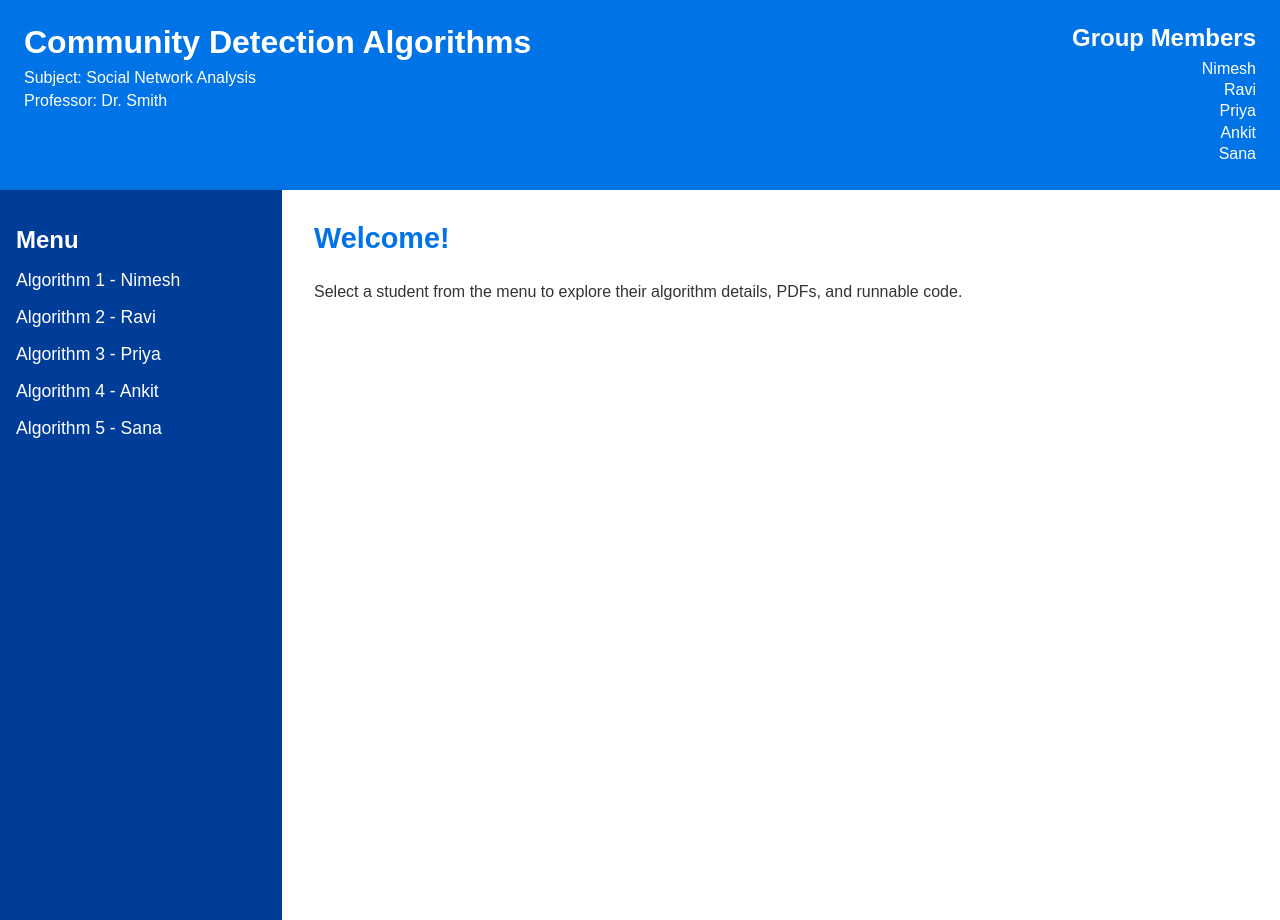
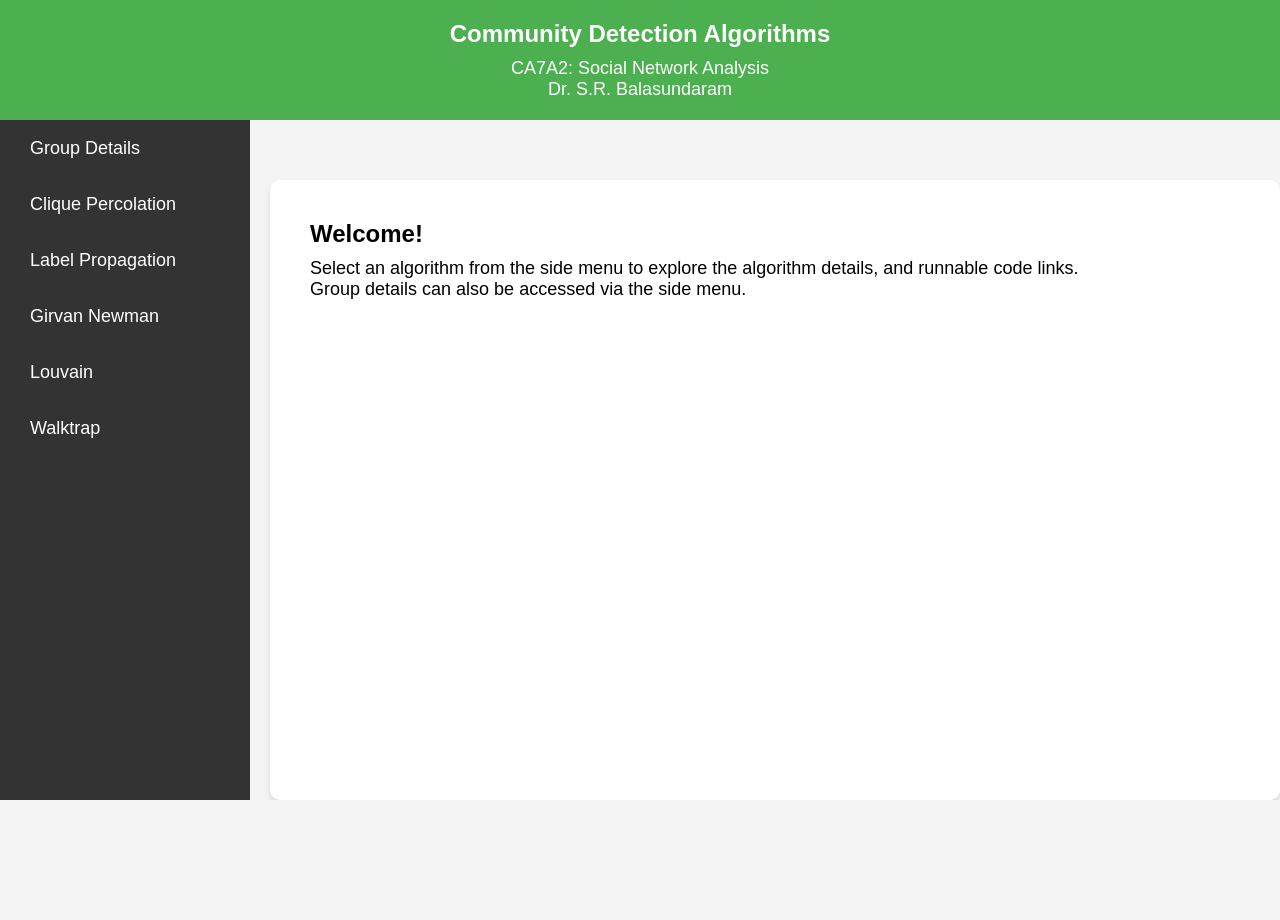
Before and after one commit to NimeshKumarNadar/SNA-CommunityDetection, a plain HTML site: page index.html in a window 1280 px wide. After the commit the page ends 800 px from the top, so only its background shows below. Drawn offline with Linux system fonts and the light colour scheme.

Commit message:
Final updated files

```diff
--- a/index.html
+++ b/index.html
@@ -3,7 +3,7 @@
 <head>
   <meta charset="UTF-8">
   <meta name="viewport" content="width=device-width, initial-scale=1.0">
-  <title>Final Submission - Community Detection</title>
+  <title>G6</title>
   <link rel="stylesheet" href="styles.css">
   <script src="scripts.js" defer></script>
 </head>
@@ -12,41 +12,34 @@
   <header>
     <div class="header-container">
       <div class="header-details">
-        <h1>Community Detection Algorithms</h1>
-        <p>Subject: Social Network Analysis</p>
-        <p>Professor: Dr. Smith</p>
-      </div>
-      <div class="header-members">
-        <h2>Group Members</h2>
-        <ul>
-          <li>Nimesh</li>
-          <li>Ravi</li>
-          <li>Priya</li>
-          <li>Ankit</li>
-          <li>Sana</li>
-        </ul>
+        <h2>Community Detection Algorithms</h2>
+        <p>CA7A2: Social Network Analysis</p>
+        <p>Dr. S.R. Balasundaram</p>
       </div>
     </div>
   </header>
 
-  <!-- Main Content Section -->
-  <div class="container">
+  <!-- Main Content Section (Body) -->
+  <div class="main-container">
     <!-- Sidebar Menu -->
     <div class="sidebar">
       <h2>Menu</h2>
       <ul>
-        <li><a href="#" onclick="loadContent('student1')">Algorithm 1 - Nimesh</a></li>
-        <li><a href="#" onclick="loadContent('student2')">Algorithm 2 - Ravi</a></li>
-        <li><a href="#" onclick="loadContent('student3')">Algorithm 3 - Priya</a></li>
-        <li><a href="#" onclick="loadContent('student4')">Algorithm 4 - Ankit</a></li>
-        <li><a href="#" onclick="loadContent('student5')">Algorithm 5 - Sana</a></li>
+        <li><a href="#" onclick="loadGroupMembers()">Group Details</a></li>
+        <li><a href="#" onclick="loadContent('student1')">Clique Percolation</a></li>
+        <li><a href="#" onclick="loadContent('student4')">Label Propagation</a></li>
+	<li><a href="#" onclick="loadContent('student2')">Girvan Newman</a></li>
+        <li><a href="#" onclick="loadContent('student3')">Louvain</a></li>
+        <li><a href="#" onclick="loadContent('student5')">Walktrap</a></li>
       </ul>
     </div>
 
-    <!-- Main Content -->
-    <div class="content" id="content">
-      <h2>Welcome!</h2>
-      <p>Select a student from the menu to explore their algorithm details, PDFs, and runnable code.</p>
+    <!-- Main Content Section -->
+    <div class="main-content">
+      <div class="content" id="content">
+        <h2>Welcome!</h2>
+        <p>Select an algorithm from the side menu to explore the algorithm details, and runnable code links.<br>Group details can also be accessed via the side menu.</p>
+      </div>
     </div>
   </div>
 </body>
--- a/scripts.js
+++ b/scripts.js
@@ -1,66 +1,74 @@
-// Sample JavaScript for loading content dynamically
+// Function to load student content
 function loadContent(student) {
   let content = document.getElementById('content');
 
+  // Algorithm 1 - Nimesh
   if (student === 'student1') {
     content.innerHTML = `
-      <h2>Algorithm 1 - Nimesh</h2>
-      <p>This is a brief description of the first algorithm. The algorithm is used to perform a specific task related to community detection in social networks.</p>
-      <p><strong>Introduction PDF:</strong> <a href="pdfs/algorithm1_intro.pdf" target="_blank">View PDF</a></p>
+      <h2>Clique Percolation Method</h2>
+      <p><strong>Details:</strong> <a href="pdfs/CPM.pdf" target="_blank">Click here for details</a></p>
       <p><strong>Run Code:</strong></p>
       <ul>
-        <li><a href="https://colab.research.google.com/1" target="_blank">Google Colab Link 1</a></li>
-        <li><a href="https://colab.research.google.com/2" target="_blank">Google Colab Link 2</a></li>
-        <li><a href="https://colab.research.google.com/3" target="_blank">Google Colab Link 3</a></li>
-      </ul>
+        <li><a href="https://colab.research.google.com/drive/12kux0OuH2EngjzgugyPjIJlHoa61yIsF?usp=sharing" target="_blank">Google Colab Link</a></li>
+        </ul>
     `;
-  } else if (student === 'student2') {
+  }
+  // Algorithm 2 - Ravi
+  else if (student === 'student2') {
     content.innerHTML = `
-      <h2>Algorithm 2 - Ravi</h2>
-      <p>This is a brief description of the second algorithm, with its own specific details and functionality related to community detection.</p>
-      <p><strong>Introduction PDF:</strong> <a href="pdfs/algorithm2_intro.pdf" target="_blank">View PDF</a></p>
+      <h2>Girvan Newman Algorithm</h2>
+      <p><strong>Details:</strong> <a href="pdfs/Girvan.pdf" target="_blank">Click here for details</a></p>
       <p><strong>Run Code:</strong></p>
       <ul>
-        <li><a href="https://colab.research.google.com/4" target="_blank">Google Colab Link 1</a></li>
-        <li><a href="https://colab.research.google.com/5" target="_blank">Google Colab Link 2</a></li>
-        <li><a href="https://colab.research.google.com/6" target="_blank">Google Colab Link 3</a></li>
-      </ul>
+        <li><a href="https://colab.research.google.com/drive/1LhDfiEU7H-udBc-qMkalnAp--niJKxTW?usp=sharing" target="_blank">Google Colab Link</a></li>
+        </ul>
     `;
-  } else if (student === 'student3') {
+  }
+  // Algorithm 3 - Priya
+  else if (student === 'student3') {
     content.innerHTML = `
-      <h2>Algorithm 3 - Priya</h2>
-      <p>This algorithm tackles a specific problem in community detection. Here's how it works and how to run it.</p>
-      <p><strong>Introduction PDF:</strong> <a href="pdfs/algorithm3_intro.pdf" target="_blank">View PDF</a></p>
+      <h2>Louvain Method</h2>
+      <p><strong>Details:</strong> <a href="pdfs/Louvain Method.pdf" target="_blank">Click here for details</a></p>
       <p><strong>Run Code:</strong></p>
       <ul>
-        <li><a href="https://colab.research.google.com/7" target="_blank">Google Colab Link 1</a></li>
-        <li><a href="https://colab.research.google.com/8" target="_blank">Google Colab Link 2</a></li>
-        <li><a href="https://colab.research.google.com/9" target="_blank">Google Colab Link 3</a></li>
-      </ul>
+        <li><a href="https://colab.research.google.com/drive/11i-9yuaIgG4iwxZyj2ixTZ4a0pMB3io1?usp=sharing" target="_blank">Google Colab Link 1</a></li>
+<li><a href="https://colab.research.google.com/drive/16m6UBkSlgjF1ec1bu5JYfzX0GoHoWwP2?usp=sharing" target="_blank">Google Colab Link 2</a></li>
+        </ul>
     `;
-  } else if (student === 'student4') {
+  }
+  // Algorithm 4 - Ankit
+  else if (student === 'student4') {
     content.innerHTML = `
-      <h2>Algorithm 4 - Ankit</h2>
-      <p>This is the fourth algorithm in the community detection project. Here are the details and how to run it.</p>
-      <p><strong>Introduction PDF:</strong> <a href="pdfs/algorithm4_intro.pdf" target="_blank">View PDF</a></p>
+      <h2>Label Propagation Algorithm</h2>
+      <p><strong>Details:</strong> <a href="pdfs/LabelPropagationAlgo.pdf" target="_blank">Click here for details</a></p>
       <p><strong>Run Code:</strong></p>
       <ul>
-        <li><a href="https://colab.research.google.com/10" target="_blank">Google Colab Link 1</a></li>
-        <li><a href="https://colab.research.google.com/11" target="_blank">Google Colab Link 2</a></li>
-        <li><a href="https://colab.research.google.com/12" target="_blank">Google Colab Link 3</a></li>
-      </ul>
+        <li><a href="https://colab.research.google.com/drive/1GLX3Z656q--Z9qOp4G2U75lrnbpWdH7X?usp=sharing" target="_blank">Google Colab Link 1</a></li>
+<li><a href="https://colab.research.google.com/drive/1eJXclGpIU6Ftrs2ofizNN7SDr12MkPfA?usp=sharing" target="_blank">Google Colab Link 2</a></li>
+        </ul>
     `;
-  } else if (student === 'student5') {
+  }
+  // Algorithm 5 - Sana
+  else if (student === 'student5') {
     content.innerHTML = `
-      <h2>Algorithm 5 - Sana</h2>
-      <p>The fifth algorithm tackles another aspect of community detection. Here are its details and how to execute it.</p>
-      <p><strong>Introduction PDF:</strong> <a href="pdfs/algorithm5_intro.pdf" target="_blank">View PDF</a></p>
-      <p><strong>Run Code:</strong></p>
-      <ul>
-        <li><a href="https://colab.research.google.com/13" target="_blank">Google Colab Link 1</a></li>
-        <li><a href="https://colab.research.google.com/14" target="_blank">Google Colab Link 2</a></li>
-        <li><a href="https://colab.research.google.com/15" target="_blank">Google Colab Link 3</a></li>
-      </ul>
+      <h2>Walktrap Algorithm</h2>
+      <p><strong>Details and Code:</strong> <a href="https://walktrap-algorithm-gui-pfkno7npcg2ju9uj7np4hc.streamlit.app/" target="_blank">Click here</a></p>
+
     `;
   }
 }
+
+// Function to load group member details in the main content area
+function loadGroupMembers() {
+  let content = document.getElementById('content');
+  content.innerHTML = `
+    <h2>Group Members and Algorithms</h2>
+    <ul class="group-members">
+      <li><strong>205123059 Nimesh Kumar Nadar</strong> - Clique Percolation Method</li>
+      <li><strong>205123057 Neha Pandey</strong> - Label Propagation Algorithm</li>
+      <li><strong>205123055 Mansi Sahu</strong> - Walktrap Algorithm</li>
+      <li><strong>205123053 Manish Sutar</strong> - Louvain Method</li>
+      <li><strong>205123051 Manish Chaudhary</strong> - Girvan Newman Algorithm</li>
+    </ul>
+  `;
+}
--- a/styles.css
+++ b/styles.css
@@ -1,136 +1,125 @@
-/* Body and Overall Styling */
-body {
-  font-family: 'Arial', sans-serif;
-  background-color: #f4f4f9;
+/* Reset margin and padding */
+* {
   margin: 0;
   padding: 0;
-  color: #333;
+  box-sizing: border-box;
 }
 
-header {
-  background-color: #0073e6;
-  color: #fff;
-  padding: 1.5rem;
-  box-shadow: 0 2px 5px rgba(0, 0, 0, 0.1);
+/* General body and page setup */
+body {
+  font-family: Arial, sans-serif;
+  background-color: #f4f4f4;
+  height: 100vh;
+  display: flex;
+  flex-direction: column;
 }
 
-.header-container {
-  display: flex;
-  justify-content: space-between;
-  align-items: flex-start;
+/* Header Section */
+header {
+  background-color: #4CAF50; /* Greenish color */
+  padding: 20px;
+  color: white;
+  text-align: center;
+  font-size: 24px;
+  position: relative;
+  z-index: 10; /* Ensure header stays above other sections */
 }
 
-.header-details h1 {
-  font-size: 2rem;
-  margin: 0 0 0.5rem;
+header .header-container {
+  display: flex;
+  flex-direction: column;
+  align-items: center;
 }
 
-.header-details p {
-  margin: 0.3rem 0;
-  font-size: 1rem;
+header .header-details h1 {
+  font-size: 36px;
 }
 
-.header-members {
-  text-align: right;
+header .header-details p {
+  font-size: 18px;
 }
 
-.header-members h2 {
-  font-size: 1.5rem;
-  margin: 0 0 0.5rem;
+/* Main Content Section (Body) */
+.main-container {
+  display: flex;
+  flex: 1;
+  margin-top: 60px; /* Ensure content isn't hidden behind header */
+  flex-direction: row;
 }
 
-.header-members ul {
-  list-style-type: none;
-  padding: 0;
-  margin: 0;
-}
-
-.header-members ul li {
-  margin: 0.2rem 0;
-  font-size: 1rem;
-}
-
-/* Layout for Sidebar and Content */
-.container {
-  display: flex;
-  flex-direction: row;
-  height: calc(100vh - 70px); /* Subtract header height */
-}
-
+/* Sidebar Menu */
 .sidebar {
+  background-color: #333;
+  color: white;
   width: 250px;
-  background-color: #003d99;
-  color: #fff;
-  padding: 1rem;
-  box-shadow: 2px 0 5px rgba(0, 0, 0, 0.1);
-  overflow-y: auto;
+  height: calc(100vh - 60px); /* Take full height minus header height */
+  padding: 20px;
+  position: fixed; /* Keep it fixed on the left side */
+  top: 60px; /* Position it directly below the header */
+  left: 0;
+  z-index: 5; /* Ensure sidebar is below header */
 }
 
 .sidebar h2 {
-  font-size: 1.5rem;
-  margin-bottom: 1rem;
+  font-size: 24px;
+  margin-bottom: 20px;
 }
 
 .sidebar ul {
   list-style-type: none;
-  padding: 0;
 }
 
 .sidebar ul li {
-  margin-bottom: 1rem;
+  margin-bottom: 15px;
 }
 
 .sidebar ul li a {
   color: #fff;
   text-decoration: none;
-  font-size: 1.1rem;
-  transition: color 0.3s;
+  font-size: 18px;
+  transition: background-color 0.3s ease;
+  display: block;
+  padding: 10px;
+  border-radius: 5px;
 }
 
 .sidebar ul li a:hover {
-  color: #ffcc00;
+  background-color: #575757;
 }
 
-.content {
-  flex-grow: 1;
-  padding: 2rem;
-  overflow-y: auto;
-  background-color: #fff;
+/* Main content section */
+.main-content {
+  flex: 1;
+  margin-left: 270px; /* Make space for sidebar */
+  padding: 20px;
+  background-color: #ffffff;
+  border-radius: 10px;
+  box-shadow: 0px 4px 6px rgba(0, 0, 0, 0.1);
+  margin-top: 0; /* No margin at top to align with sidebar */
 }
 
-.content h2 {
-  color: #0073e6;
-  margin-top: 0;
-  font-size: 1.8rem;
+/* Content container */
+.content {
+  padding: 20px;
+  font-size: 18px;
 }
 
-.content p {
-  line-height: 1.6;
-  margin: 1rem 0;
+h2 {
+  font-size: 24px;
+  margin-bottom: 10px;
 }
 
-.content a {
-  color: #0073e6;
-  text-decoration: underline;
-  transition: color 0.3s;
+ul li {
+  margin: 10px 0;
 }
 
-.content a:hover {
-  color: #ff6600;
+ul li a {
+  font-size: 16px;
+  color: #4CAF50;
 }
 
-/* Responsive Design */
-@media (max-width: 768px) {
-  .container {
-    flex-direction: column;
-  }
-
-  .sidebar {
-    width: 100%;
-    box-shadow: none;
-  }
-
-  .content {
-    padding: 1rem;
-  }
+/* Style for the active sidebar item */
+.sidebar ul li a.active {
+  background-color: #4CAF50;
+  color: white;
 }
```
Also changed, not shown: 2 other files.
